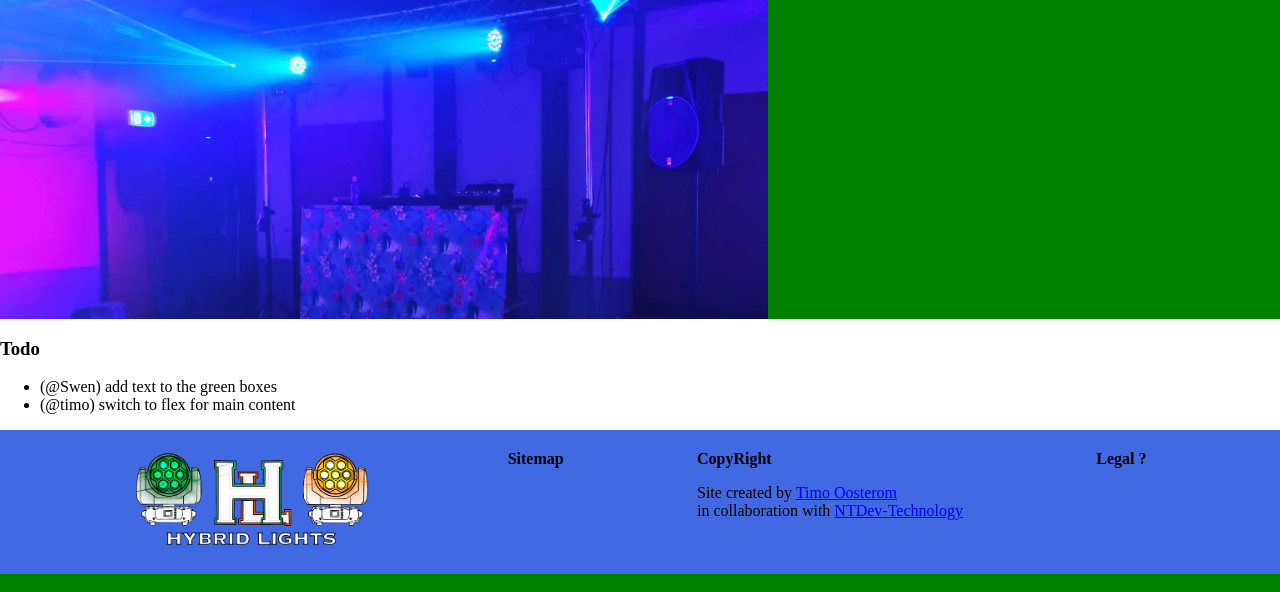
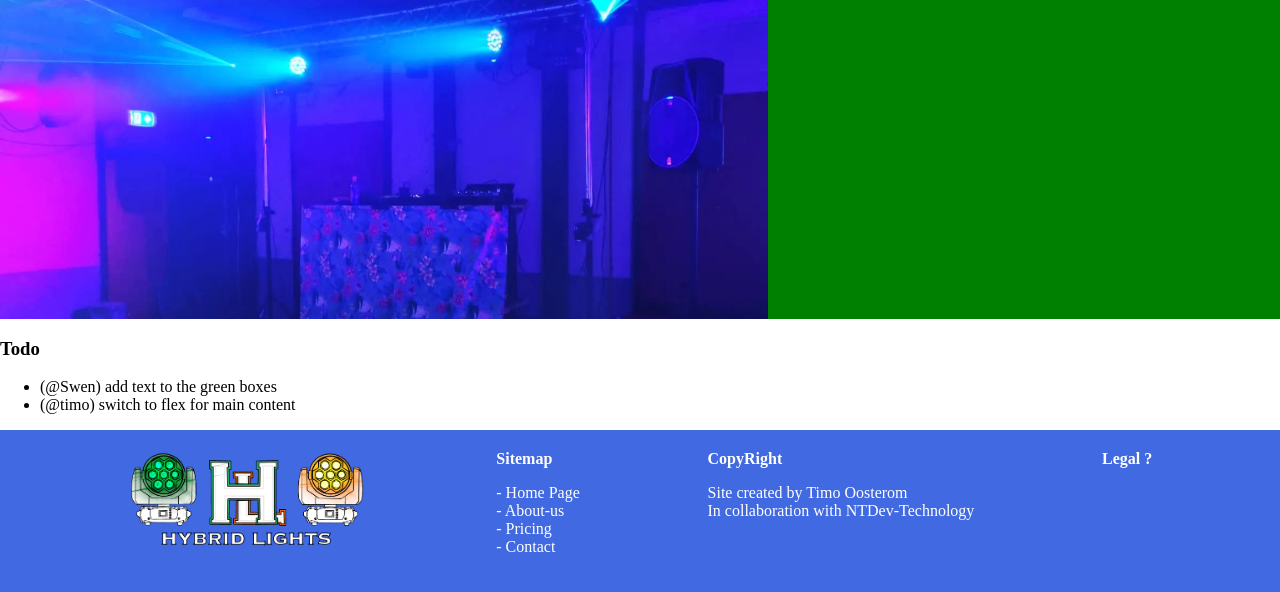
Before and after one commit to Tommie1236/hybridlights, a Flask app: page /en-us/index.html in a window 1280 px wide. Shown: the part 1105-1697 px from the top of the page. Run offline with Flask 3, Linux system fonts and the light colour scheme; data that the repository does not hold is empty.

Commit message:
improved footer

```diff
--- a/templates/base.html
+++ b/templates/base.html
@@ -38,14 +38,22 @@
 				<img id="fLogo" src="/static/assets/logo-c.png" alt="hbridlights">
 			</a>
 			<div id="fSiteMap">
-				<h4>Sitemap</h4>
+				<h4 class="white">Sitemap</h4>
+				<p class="white">
+				- <a class="white noUnderline" href="/{{lang}}">Home Page</a><br>
+				- <a class="white noUnderline" href="/{{lang}}/about-us.html">About-us</a><br>
+				- <a class="white noUnderline" href="/{{lang}}/pricing.html">Pricing</a><br>
+				- <a class="white noUnderline" href="/{{lang}}/contact.html">Contact</a>
+				</p>
 			</div>
 			<div id="fCopyRight">
-				<h4>CopyRight</h5>
-				<p>Site created by <a href="https://www.github.com/tommie1236" target="_blank">Timo Oosterom</a><br>in collaboration with <a href="https://github.com/ntdev-technology" target="_blank">NTDev-Technology</a></p>
+				<h4 class="white">CopyRight</h5>
+				<p class="white">
+					Site created by <a class="white noUnderline" href="https://www.github.com/tommie1236" target="_blank">Timo Oosterom</a><br>
+					In collaboration with <a class="white noUnderline" href="https://github.com/ntdev-technology" target="_blank">NTDev-Technology</a></p>
 				</div>
 			<div id="fLegal">
-				<h4>Legal ?</h4>
+				<h4 class="white">Legal ?</h4>
 			</div>
 		</div>
 
```
